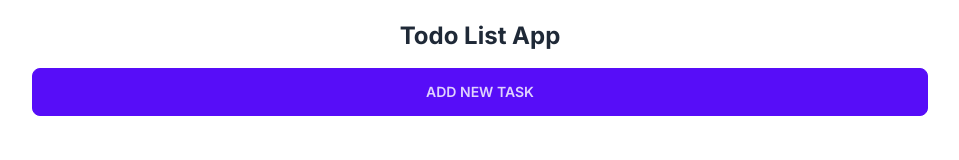
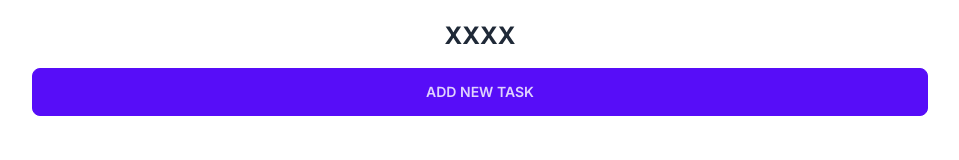
Before and after one commit to AppleMango23/BookTrackerNextJS, a Next.js app: page / in a window 1280 px wide. Shown: the top 160 px of the page, without its empty margins (160-1119 px from the left). Built offline with nearby package versions, Linux system fonts and the light colour scheme.

Commit message:
Updated to XXX

```diff
--- a/src/app/page.js
+++ b/src/app/page.js
@@ -4,7 +4,7 @@ export default function Home() {
   return (
     <main className="max-w-4xl mx-auto mt-4">
       <div className="text-center my-5 flex flex-col gap-4">
-        <h1 className="text-2xl font-bold">Todo List App</h1>
+        <h1 className="text-2xl font-bold">XXXX</h1>
         <AddTask />
       </div>
     </main>
```
